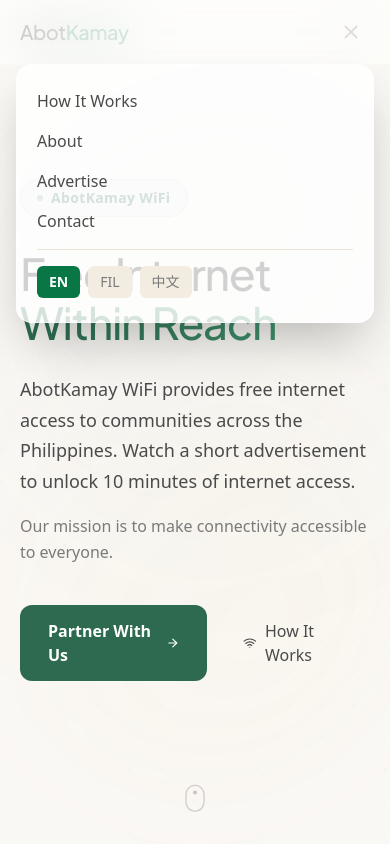
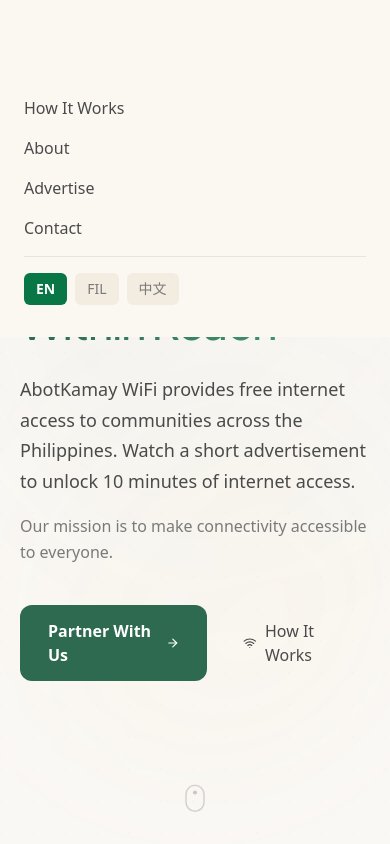
Before and after one commit to XingCEO/ph-wifi-portal, a Next.js app in the folder web/: page /en in a window 390 px wide. Both pictures are taken after a click on the button "Toggle menu". Shown: the top 844 px of the page. Built offline with nearby package versions, Linux system fonts and the light colour scheme.

Commit message:
fix: solid background for mobile menu overlay
Full opaque warm-white background instead of blur effect

```diff
--- a/web/app/[lang]/components/Header.tsx
+++ b/web/app/[lang]/components/Header.tsx
@@ -87,10 +87,10 @@
       {menuOpen && (
         <>
           <div
-            className="fixed inset-0 top-0 bg-white/60 backdrop-blur-xl z-40 md:hidden"
+            className="fixed inset-0 top-0 bg-[var(--color-warm-white)] z-40 md:hidden"
             onClick={() => setMenuOpen(false)}
           />
-          <div className="fixed top-16 left-4 right-4 z-50 md:hidden bg-white/80 backdrop-blur-2xl border border-white/50 px-5 py-6 shadow-2xl rounded-2xl">
+          <div className="fixed top-16 left-0 right-0 z-50 md:hidden bg-[var(--color-warm-white)] px-6 py-8">
             <nav className="flex flex-col gap-4">
               <a
                 href="#how-it-works"
```
